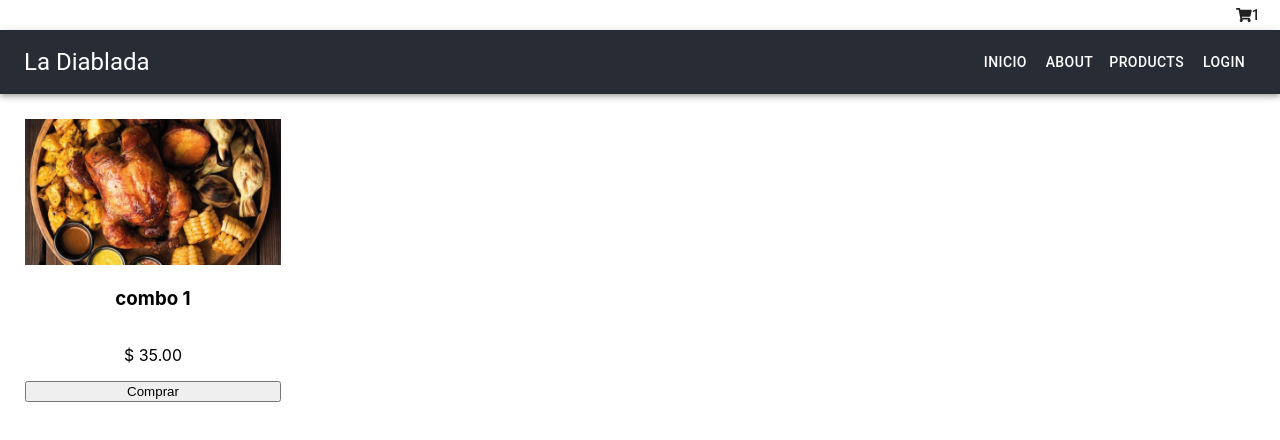
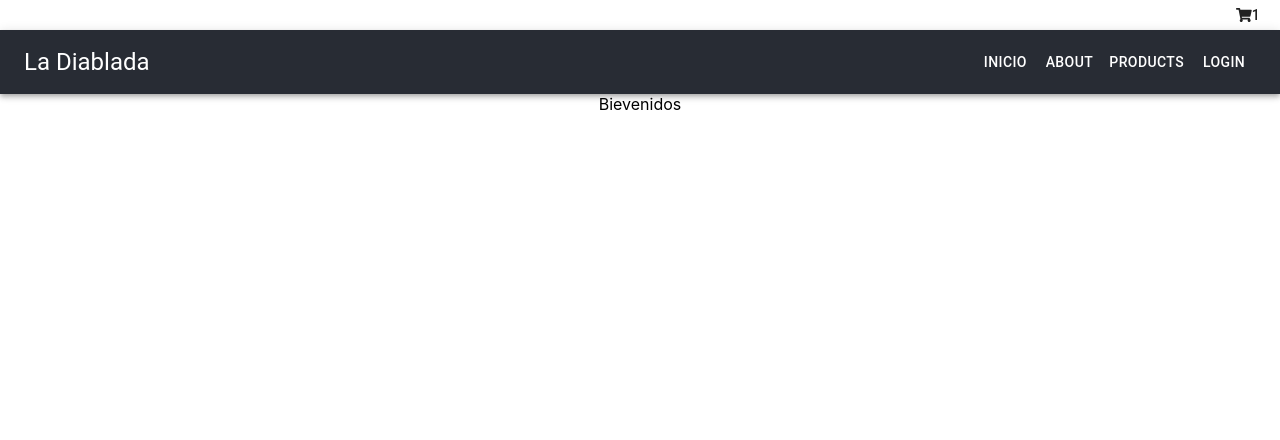
Before and after one commit to jfcattaneo87/ladiablada, a React (Create React App) app: page / in a window 1280 px wide. Shown: the top 440 px of the page. Built offline with nearby package versions, Linux system fonts and the light colour scheme.

Commit message:
components funcional

```diff
--- a/src/components/ListContainer/ListContainer.js
+++ b/src/components/ListContainer/ListContainer.js
@@ -5,12 +5,12 @@ import Products from "../Products/Products";
 
 
 
-  export default class ListContainer extends React.Component {
-      render(){
-          return(
-              <div>
-                   <Products title="combo 1" price="35.00"/>
-              </div>
-          )
-      }
-  }
+const ListContainer = ({ greeting}) => {
+
+    return <div>{greeting}</div>;
+
+ };
+
+
+
+ export default ListContainer
--- a/src/components/NavBar/NavBar.js
+++ b/src/components/NavBar/NavBar.js
@@ -4,6 +4,7 @@ import AppBar from '@material-ui/core/AppBar';
 import Toolbar from '@material-ui/core/Toolbar';
 import Typography from '@material-ui/core/Typography';
 import Button from '@material-ui/core/Button';
+import CartWidget from '../CartWidget/CartWidget';
 
 
 
```
